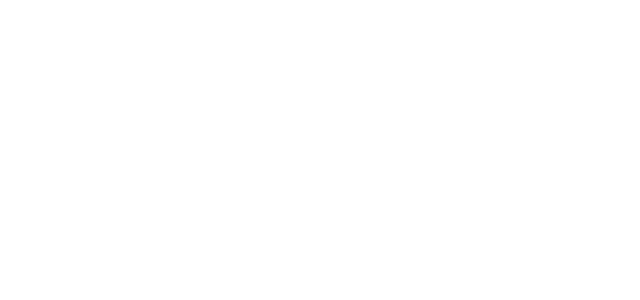
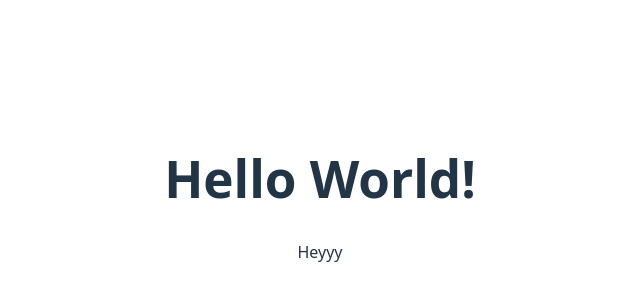
Before and after one commit to Chrislanzas16/react-commerce, a React (Vite) app: page / in a window 1280 px wide. Shown: the part 202-502 px from the top of the page, without its empty margins (320-960 px from the left). Built offline with nearby package versions, Linux system fonts and the light colour scheme.

Commit message:
installed react hook form

```diff
--- a/package.json
+++ b/package.json
@@ -11,7 +11,8 @@
   },
   "dependencies": {
     "react": "^19.2.0",
-    "react-dom": "^19.2.0"
+    "react-dom": "^19.2.0",
+    "react-hook-form": "^7.71.1"
   },
   "devDependencies": {
     "@eslint/js": "^9.39.1",
--- a/src/App.jsx
+++ b/src/App.jsx
@@ -1,7 +1,14 @@
 import "./App.css";
+import { useForm } from "react-hook-form";
 
 function App() {
-  return <></>;
+  return (
+    <div>
+      <h1>Hello World!</h1>
+      <p>Heyyy</p>
+    </div>
+
+  );
 }
 
 export default App;
```
Also changed, not shown: 1 other file (tests, documents, lock files or other folders).
